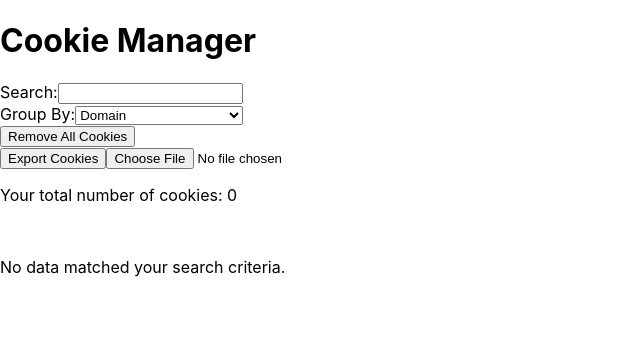
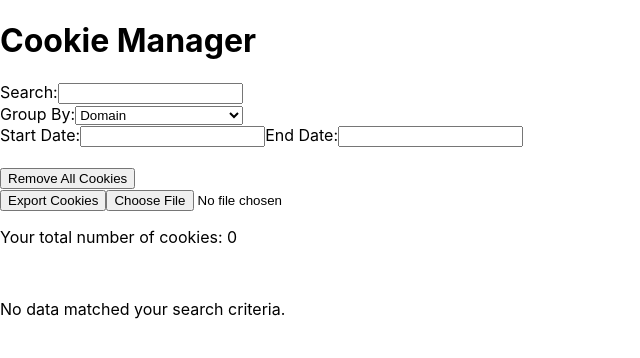
Before and after one commit to memorandumtk/cookie-manager-chrome-extension, a React (Create React App) app: page / in a window 1280 px wide. Shown: the top 358 px of the page, without its empty margins (0-640 px from the left). Built offline with nearby package versions, Linux system fonts and the light colour scheme.

Commit message:
feat: Made a function to search expirationDate with start date and end date.

```diff
--- a/package.json
+++ b/package.json
@@ -8,6 +8,7 @@
     "@testing-library/user-event": "^13.5.0",
     "idb": "^8.0.0",
     "react": "^18.3.1",
+    "react-datepicker": "^6.9.0",
     "react-dom": "^18.3.1",
     "react-scripts": "5.0.1",
     "web-vitals": "^2.1.4"
--- /dev/null
+++ b/src/components/DateFilter.js
@@ -0,0 +1,33 @@
+import React, { useState } from 'react';
+import DatePicker from 'react-datepicker';
+import 'react-datepicker/dist/react-datepicker.css';
+
+const DateFilter = ({ onDateChange }) => {
+    const [startDate, setStartDate] = useState(null);
+    const [endDate, setEndDate] = useState(null);
+
+    const handleStartDateChange = (date) => {
+        setStartDate(date);
+        onDateChange(date, endDate);
+    };
+
+    const handleEndDateChange = (date) => {
+        setEndDate(date);
+        onDateChange(startDate, date);
+    };
+
+    return (
+        <div>
+            <label>
+                Start Date:
+                <DatePicker selected={startDate} onChange={handleStartDateChange} />
+            </label>
+            <label>
+                End Date:
+                <DatePicker selected={endDate} onChange={handleEndDateChange} />
+            </label>
+        </div>
+    );
+};
+
+export default DateFilter;
--- a/src/components/Popup.js
+++ b/src/components/Popup.js
@@ -1,5 +1,6 @@
 import React, {useEffect, useState, useRef} from 'react';
 import useCookies from '../hooks/UseCookiesCustomHook.js';
+import DateFilter from './DateFilter.js';
 import {openDB} from 'idb';
 import CookieDetailModal from './CookieDetailModal.js';
 import '../css/popup.css';
@@ -19,6 +20,7 @@ const Popup = () => {
     const [groupingCriteria, setGroupingCriteria] = useState('domain');
     const debounceTimerRef = useRef(null);
     const [sortKey, setSortKey] = useState({domain: 'asc', name: null, expirationDate: null});
+    const [dateRange, setDateRange] = useState({ startDate: null, endDate: null });
 
     useEffect(() => {
         groupCookies(filteredCookies, groupingCriteria);
@@ -37,6 +39,12 @@ const Popup = () => {
 
     const handleGroupingChange = (event) => {
         setGroupingCriteria(event.target.value);
+    };
+
+
+    const handleDateChange = (startDate, endDate) => {
+        setDateRange({ startDate, endDate });
+        performSearch(searchValue, { startDate, endDate });
     };
 
     const removeCookie = async (key_name) => {
@@ -92,16 +100,23 @@ const Popup = () => {
         }
 
         debounceTimerRef.current = setTimeout(() => {
-            performSearch(value);
+            performSearch(value, dateRange);
         }, 300);
     };
 
-    const performSearch = (value) => {
+    const performSearch = (value, dateRange) => {
         let filtered = cookies;
         if (value) {
             filtered = cookies.filter(cookie =>
                 cookie.details.domain.includes(value) || cookie.details.name.includes(value)
             );
+        }
+        if (dateRange.startDate || dateRange.endDate) {
+            filtered = filtered.filter(cookie => {
+                const expirationDate = cookie.details.expirationDate ? new Date(cookie.details.expirationDate * 1000) : null;
+                return (!dateRange.startDate || (expirationDate && expirationDate >= dateRange.startDate)) &&
+                    (!dateRange.endDate || (expirationDate && expirationDate <= dateRange.endDate));
+            });
         }
         setFilteredCookies(filtered);
     };
@@ -185,6 +200,9 @@ const Popup = () => {
                     <option value="httpOnly">Is It A Http Only Cookie?</option>
                 </select>
             </label>
+            <br/>
+
+            <DateFilter onDateChange={handleDateChange} />
             <br/>
 
             <button onClick={handleRemoveAllCookies}>Remove All Cookies</button>
```
Also changed, not shown: 1 other file (tests, documents, lock files or other folders).
